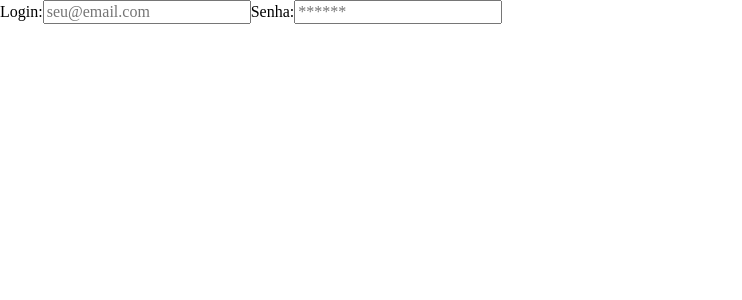
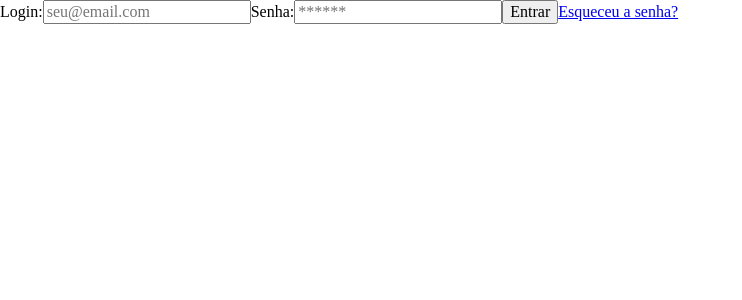
Before and after one commit to luizsla/cadastro-novo-usuario, a React (Vite) app in the folder cadastro-novo-usuario/: page / in a window 1280 px wide. Shown: the top 300 px of the page, without its empty margins (0-742 px from the left). Built offline with nearby package versions, Linux system fonts and the light colour scheme.

Commit message:
1 - Adicionando componentes para botão de formulário e Link simples

```diff
--- a/cadastro-novo-usuario/src/App.jsx
+++ b/cadastro-novo-usuario/src/App.jsx
@@ -2,8 +2,7 @@ import FormLogin from "./Componentes/FormLogin";
 
 const App = () => {
   return (
-    <>
-      <html lang="pt-br">
+    <html lang="pt-br">
       <head>
         <meta charset="UTF-8" />
         <meta name="viewport" content="width=device-width, initial-scale=1.0" />
@@ -12,8 +11,7 @@ const App = () => {
       <body>
         <FormLogin />
       </body>
-      </html>
-    </>
+    </html>
   );
 }
 
--- /dev/null
+++ b/cadastro-novo-usuario/src/Componentes/FormButton/index.jsx
@@ -0,0 +1,9 @@
+const formButton = ({tipo, texto}) => {
+  return (
+    <>
+      <button type={tipo} className="form-button">{texto}</button>
+    </>
+  )
+}
+
+export default formButton;
--- a/cadastro-novo-usuario/src/Componentes/FormLogin/index.jsx
+++ b/cadastro-novo-usuario/src/Componentes/FormLogin/index.jsx
@@ -1,4 +1,6 @@
+import FormButton from "../FormButton";
 import FormInput from "../FormInput/Index";
+import Link from "../Link";
 
 const FormLogin = () => {
 	return (
@@ -6,6 +8,9 @@ const FormLogin = () => {
 			<form>
 				<FormInput tipo="email" id="id-login" label="Login" placeholder="seu@email.com" />
 				<FormInput tipo="password" id="id-senha" label="Senha" placeholder="******" />
+
+				<FormButton tipo="submit" texto="Entrar" />
+				<Link />
 			</form>
 		</>
 	);
--- /dev/null
+++ b/cadastro-novo-usuario/src/Componentes/Link/index.jsx
@@ -0,0 +1,7 @@
+const Link = () => {
+  return (
+    <a href="#">Esqueceu a senha?</a>
+  );
+}
+
+export default Link;
```
